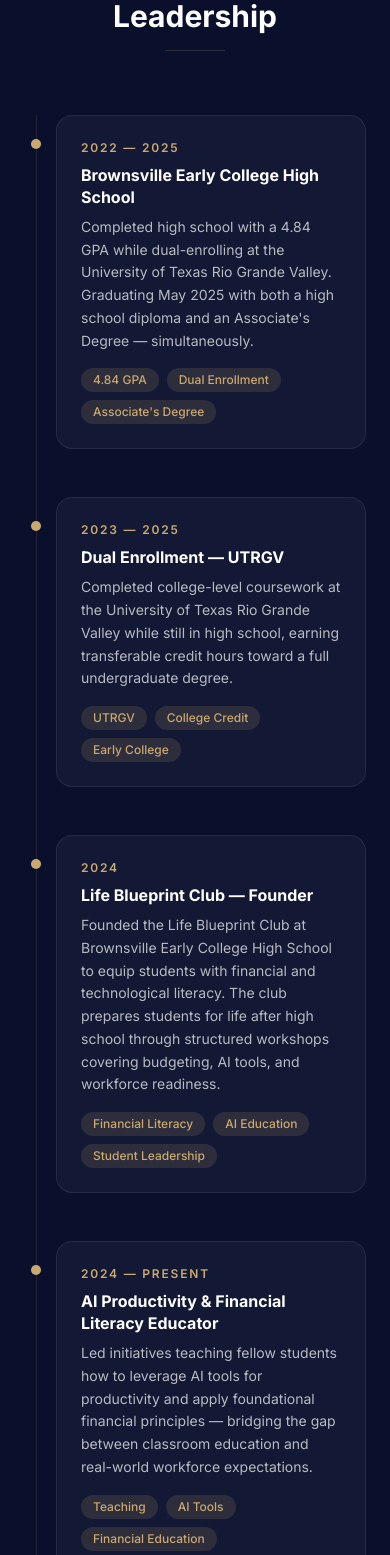
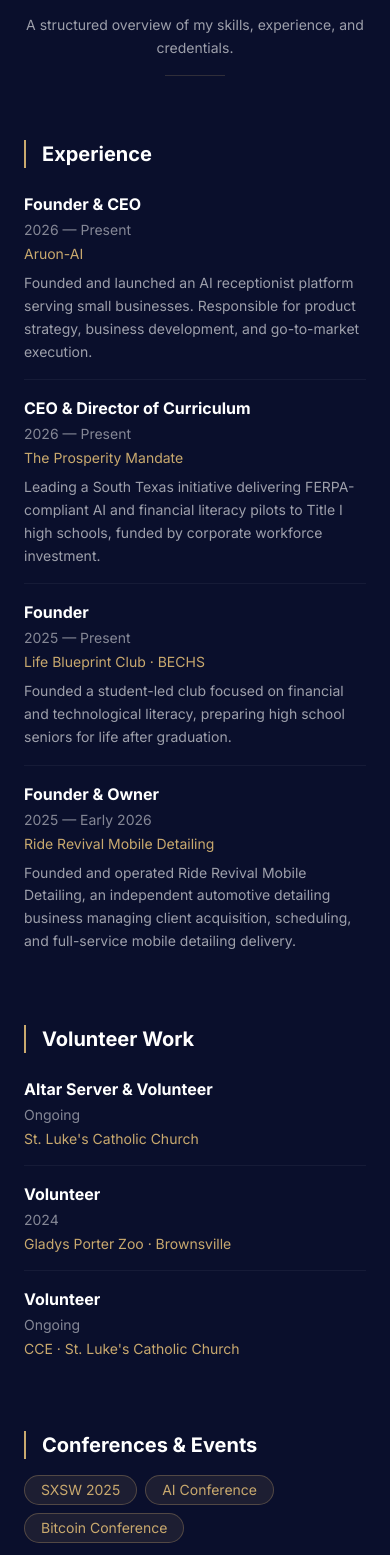
Before and after one commit to richardbernard2026/rb-portfolio-, a SvelteKit app: page / in a window 390 px wide. Shown: the part 4933-6488 px from the top of the page. Built offline with nearby package versions, Linux system fonts and the light colour scheme.

Commit message:
More commits :)

```diff
--- a/src/routes/+layout.svelte
+++ b/src/routes/+layout.svelte
@@ -51,6 +51,18 @@
 				Academics
 			</a>
 			<a
+				href="/#projects"
+				class="text-white/80 text-sm tracking-wide hover:text-white transition-colors duration-200"
+			>
+				Projects
+			</a>
+			<a
+				href="/#profile"
+				class="text-white/80 text-sm tracking-wide hover:text-white transition-colors duration-200"
+			>
+				Profile
+			</a>
+			<a
 				href="#insights"
 				class="text-white/80 text-sm tracking-wide hover:text-white transition-colors duration-200"
 			>
--- a/src/routes/+page.svelte
+++ b/src/routes/+page.svelte
@@ -163,6 +163,48 @@
 				trigger: '#projects-callout',
 				start: 'top 90%'
 			}
+		});
+
+		// ── Profile: section header ────────────────────────────────
+		gsap.from('#profile-header', {
+			y: 30,
+			opacity: 0,
+			duration: 0.8,
+			ease: 'power2.out',
+			scrollTrigger: {
+				trigger: '#profile-header',
+				start: 'top 85%'
+			}
+		});
+
+		// ── Profile: left column blocks ────────────────────────────
+		gsap.utils.toArray('.profile-left-block').forEach((block, i) => {
+			gsap.from(block, {
+				x: -40,
+				opacity: 0,
+				duration: 0.7,
+				delay: i * 0.2,
+				ease: 'power2.out',
+				scrollTrigger: {
+					trigger: block,
+					start: 'top 80%'
+				}
+			});
+		});
+
+		// ── Profile: right column blocks ───────────────────────────
+		gsap.utils.toArray('.profile-right-block').forEach((block, i) => {
+			gsap.from(block, {
+				x: 40,
+				opacity: 0,
+				duration: 0.7,
+				delay: i * 0.2,
+				ease: 'power2.out',
+				scrollTrigger: {
+					trigger: block,
+					start: 'top 80%'
+				}
+			});
 		});
 	});
 </script>
@@ -529,6 +571,223 @@
 </section>
 
 <!-- ══════════════════════════════════════════════════════════════
+     PROFESSIONAL PROFILE
+══════════════════════════════════════════════════════════════ -->
+<section id="profile" class="w-full py-24 bg-[#0A0F2C]">
+	<div class="max-w-5xl mx-auto px-6 md:px-12">
+
+		<!-- ── Section Header ── -->
+		<div id="profile-header" class="flex flex-col items-center text-center mb-16">
+			<p class="text-xs font-semibold uppercase tracking-[0.2em] mb-3" style="color: #C9A96E;">
+				Professional Profile
+			</p>
+			<h2 class="text-3xl md:text-4xl font-bold text-white mb-4">
+				Experience &amp; Expertise
+			</h2>
+			<p class="text-sm md:text-base text-white/60 max-w-2xl mx-auto leading-relaxed">
+				A structured overview of my skills, experience, and credentials.
+			</p>
+			<div class="mt-4" style="width: 60px; height: 1px; background: rgba(201,169,110,0.2);"></div>
+		</div>
+
+		<!-- ── Two-column layout (60% / 40%) ── -->
+		<div class="grid grid-cols-1 md:grid-cols-[3fr_2fr] gap-12">
+
+			<!-- ════ LEFT COLUMN ════ -->
+			<div class="flex flex-col gap-10">
+
+				<!-- BLOCK 1 — EXPERIENCE -->
+				<div class="profile-left-block">
+					<h3 class="text-xl font-bold text-white border-l-2 border-[#C9A96E] pl-4 mb-6">
+						Experience
+					</h3>
+
+					{#each [
+						{
+							title: 'Founder & CEO',
+							company: 'Aruon-AI',
+							period: '2026 — Present',
+							description: 'Founded and launched an AI receptionist platform serving small businesses. Responsible for product strategy, business development, and go-to-market execution.'
+						},
+						{
+							title: 'CEO & Director of Curriculum',
+							company: 'The Prosperity Mandate',
+							period: '2026 — Present',
+							description: 'Leading a South Texas initiative delivering FERPA-compliant AI and financial literacy pilots to Title I high schools, funded by corporate workforce investment.'
+						},
+						{
+							title: 'Founder',
+							company: 'Life Blueprint Club · BECHS',
+							period: '2025 — Present',
+							description: 'Founded a student-led club focused on financial and technological literacy, preparing high school seniors for life after graduation.'
+						},
+						{
+							title: 'Founder & Owner',
+							company: 'Ride Revival Mobile Detailing',
+							period: '2025 — Early 2026',
+							description: 'Founded and operated Ride Revival Mobile Detailing, an independent automotive detailing business managing client acquisition, scheduling, and full-service mobile detailing delivery.'
+						}
+					] as exp, i (exp.company)}
+						<div class="pb-4 mb-4 {i < 3 ? 'border-b border-white/5' : ''}">
+							<div class="flex flex-col md:flex-row md:items-baseline md:justify-between gap-1 mb-1">
+								<p class="font-bold text-white">{exp.title}</p>
+								<p class="text-sm text-white/50 shrink-0">{exp.period}</p>
+							</div>
+							<p class="text-sm mb-2" style="color: #C9A96E;">{exp.company}</p>
+							<p class="text-sm text-white/60 leading-relaxed">{exp.description}</p>
+						</div>
+					{/each}
+				</div>
+
+				<!-- BLOCK 2 — VOLUNTEER WORK -->
+				<div class="profile-left-block">
+					<h3 class="text-xl font-bold text-white border-l-2 border-[#C9A96E] pl-4 mb-6">
+						Volunteer Work
+					</h3>
+
+					{#each [
+						{ title: 'Altar Server & Volunteer', org: "St. Luke's Catholic Church", period: 'Ongoing' },
+						{ title: 'Volunteer', org: 'Gladys Porter Zoo · Brownsville', period: '2024' },
+						{ title: 'Volunteer', org: "CCE · St. Luke's Catholic Church", period: 'Ongoing' }
+					] as vol, i (vol.org)}
+						<div class="pb-4 mb-4 {i < 2 ? 'border-b border-white/5' : ''}">
+							<div class="flex flex-col md:flex-row md:items-baseline md:justify-between gap-1 mb-1">
+								<p class="font-bold text-white">{vol.title}</p>
+								<p class="text-sm text-white/50 shrink-0">{vol.period}</p>
+							</div>
+							<p class="text-sm" style="color: #C9A96E;">{vol.org}</p>
+						</div>
+					{/each}
+				</div>
+
+				<!-- BLOCK 3 — CONFERENCES -->
+				<div class="profile-left-block flex flex-col gap-4">
+					<h3 class="text-xl font-bold text-white border-l-2 border-[#C9A96E] pl-4">
+						Conferences &amp; Events
+					</h3>
+					<div class="flex flex-wrap gap-2">
+						{#each ['SXSW 2025', 'AI Conference', 'Bitcoin Conference'] as conf (conf)}
+							<span
+								class="px-4 py-1 rounded-full text-sm"
+								style="background: rgba(201,169,110,0.1); border: 1px solid rgba(201,169,110,0.3); color: #C9A96E;"
+							>{conf}</span>
+						{/each}
+					</div>
+				</div>
+
+			</div>
+
+			<!-- ════ RIGHT COLUMN ════ -->
+			<div class="flex flex-col gap-10">
+
+				<!-- BLOCK 1 — SKILLS -->
+				<div class="profile-right-block">
+					<h3 class="text-xl font-bold text-white border-l-2 border-[#C9A96E] pl-4 mb-6">
+						Skills &amp; Expertise
+					</h3>
+
+					<div class="flex flex-col gap-5">
+						{#each [
+							{
+								category: 'Artificial Intelligence',
+								skills: ['AI Tool Integration', 'Prompt Engineering', 'Workflow Automation', 'AI Business Applications']
+							},
+							{
+								category: 'Technology & Development',
+								skills: ['Website Development', 'SvelteKit', 'Tailwind CSS', 'Research & Analysis']
+							},
+							{
+								category: 'Business & Law',
+								skills: ['M&A Fundamentals', 'Business Strategy', 'Financial Regulations', 'Corporate Law (Developing)']
+							},
+							{
+								category: 'Academic',
+								skills: ['Mathematics (AMC Level)', 'Dual-Language Learning', 'Academic Research', 'Financial Literacy Education']
+							}
+						] as group (group.category)}
+							<div>
+								<p class="text-xs font-semibold uppercase tracking-[0.15em] mb-2" style="color: #C9A96E;">
+									{group.category}
+								</p>
+								<div class="flex flex-wrap gap-2">
+									{#each group.skills as skill (skill)}
+										<span
+											class="px-3 py-1 rounded-full text-xs text-white"
+											style="background: rgba(255,255,255,0.06);"
+										>{skill}</span>
+									{/each}
+								</div>
+							</div>
+						{/each}
+					</div>
+				</div>
+
+				<!-- BLOCK 2 — CERTIFICATIONS -->
+				<div class="profile-right-block">
+					<h3 class="text-xl font-bold text-white border-l-2 border-[#C9A96E] pl-4 mb-6">
+						Certifications
+					</h3>
+
+					<div class="flex flex-col gap-3">
+						{#each [
+							{ icon: '📄', name: 'Microsoft Word', issuer: 'Microsoft Certified' },
+							{ icon: '📄', name: 'Microsoft Word Expert', issuer: 'Microsoft Certified' },
+							{ icon: '📊', name: 'Microsoft PowerPoint', issuer: 'Microsoft Certified' }
+						] as cert (cert.name)}
+							<div
+								class="flex items-center gap-3 rounded-xl p-4"
+								style="background: rgba(255,255,255,0.04); border: 1px solid rgba(255,255,255,0.08);"
+							>
+								<span class="text-2xl">{cert.icon}</span>
+								<div>
+									<p class="text-sm font-bold text-white">{cert.name}</p>
+									<p class="text-xs text-white/50">{cert.issuer}</p>
+								</div>
+							</div>
+						{/each}
+					</div>
+				</div>
+
+				<!-- BLOCK 3 — EDUCATION -->
+				<div class="profile-right-block">
+					<h3 class="text-xl font-bold text-white border-l-2 border-[#C9A96E] pl-4 mb-6">
+						Education
+					</h3>
+
+					{#each [
+						{
+							school: 'University of Texas at Austin',
+							detail: 'CAP Program — Incoming',
+							period: 'Spring 2027 (CAP Transition)'
+						},
+						{
+							school: 'UT Rio Grande Valley',
+							detail: 'CAP Year + Dual Enrollment',
+							period: 'Fall 2026 — Spring 2027'
+						},
+						{
+							school: 'Brownsville Early College High School',
+							detail: "High School Diploma + Associate's Degree · 4.84 GPA",
+							period: '2022 — Spring 2026'
+						}
+					] as edu, i (edu.school)}
+						<div class="pb-4 mb-4 {i < 2 ? 'border-b border-white/5' : ''}">
+							<div class="flex flex-col md:flex-row md:items-baseline md:justify-between gap-1 mb-1">
+								<p class="font-bold text-white text-sm leading-snug">{edu.school}</p>
+								<p class="text-sm text-white/50 shrink-0">{edu.period}</p>
+							</div>
+							<p class="text-sm" style="color: #C9A96E;">{edu.detail}</p>
+						</div>
+					{/each}
+				</div>
+
+			</div>
+
+		</div>
+	</div>
+</section>
+
+<!-- ══════════════════════════════════════════════════════════════
      ACADEMICS & LEADERSHIP
 ══════════════════════════════════════════════════════════════ -->
 <section id="academics" class="w-full py-24 bg-[#0A0F2C]">
@@ -563,21 +822,21 @@
 				{#each [
 					{
 						side: 'left',
-						date: '2022 — 2025',
+						date: '2022 — Spring 2026',
 						title: 'Brownsville Early College High School',
-						description: 'Completed high school with a 4.84 GPA while dual-enrolling at the University of Texas Rio Grande Valley. Graduating May 2025 with both a high school diploma and an Associate\'s Degree — simultaneously.',
+						description: 'Completed high school with a 4.84 GPA while dual-enrolling at the University of Texas Rio Grande Valley. Graduating Spring 2026 with both a high school diploma and an Associate\'s Degree — simultaneously.',
 						tags: ['4.84 GPA', 'Dual Enrollment', "Associate's Degree"]
 					},
 					{
 						side: 'right',
-						date: '2023 — 2025',
+						date: '2024 — 2026',
 						title: 'Dual Enrollment — UTRGV',
 						description: 'Completed college-level coursework at the University of Texas Rio Grande Valley while still in high school, earning transferable credit hours toward a full undergraduate degree.',
 						tags: ['UTRGV', 'College Credit', 'Early College']
 					},
 					{
 						side: 'left',
-						date: '2024',
+						date: '2025 — Present',
 						title: 'Life Blueprint Club — Founder',
 						description: 'Founded the Life Blueprint Club at Brownsville Early College High School to equip students with financial and technological literacy. The club prepares students for life after high school through structured workshops covering budgeting, AI tools, and workforce readiness.',
 						tags: ['Financial Literacy', 'AI Education', 'Student Leadership']
@@ -591,9 +850,9 @@
 					},
 					{
 						side: 'left',
-						date: 'Fall 2025',
+						date: 'Fall 2026',
 						title: 'Incoming — UT Austin (CAP Program)',
-						description: "Accepted into the Coordinated Admission Program (CAP) at the University of Texas at Austin. Beginning undergraduate studies at UTRGV in Fall 2025, transitioning to UT Austin's main campus in the second semester as a full Longhorn.",
+						description: "Accepted into the Coordinated Admission Program (CAP) at the University of Texas at Austin. Beginning undergraduate studies at UTRGV in Fall 2026, transitioning to UT Austin's main campus in the second semester as a full Longhorn.",
 						tags: ['UT Austin', 'CAP Program', 'Undergraduate']
 					}
 				] as entry (entry.title)}
```
